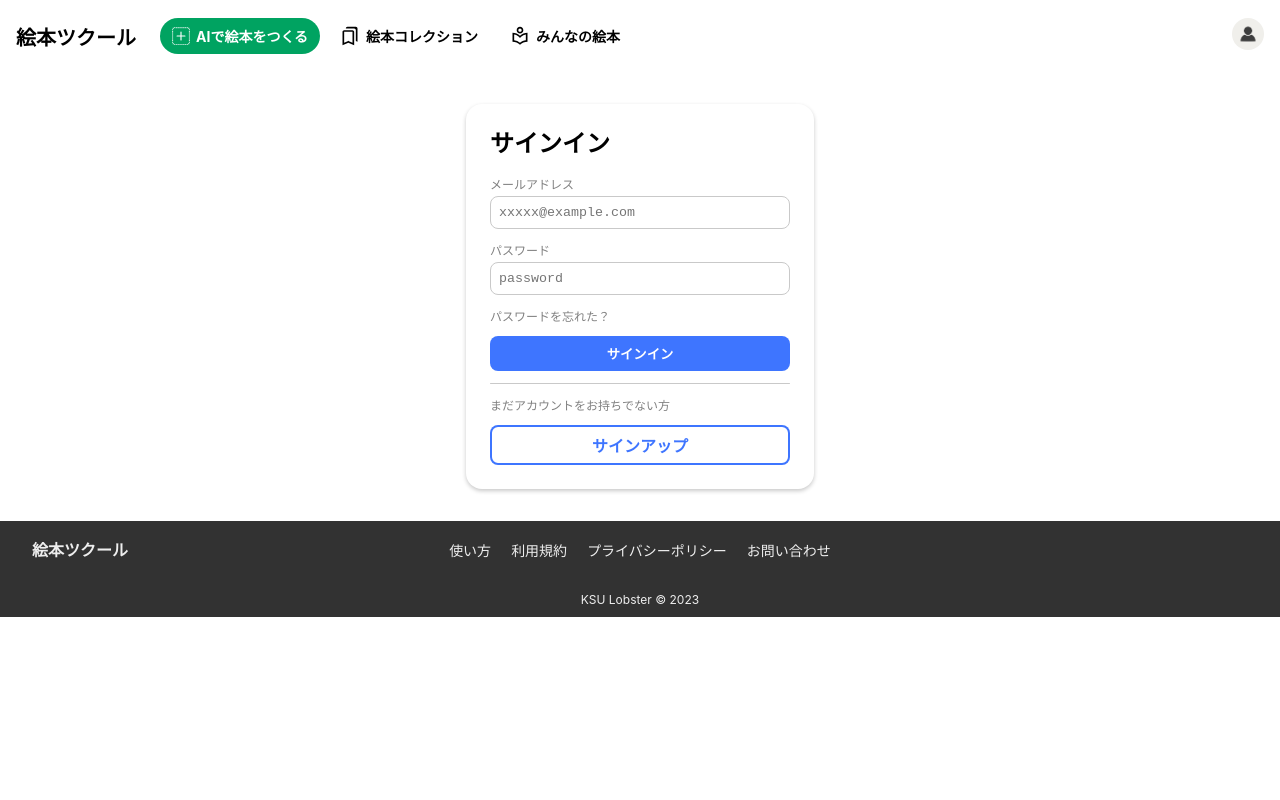
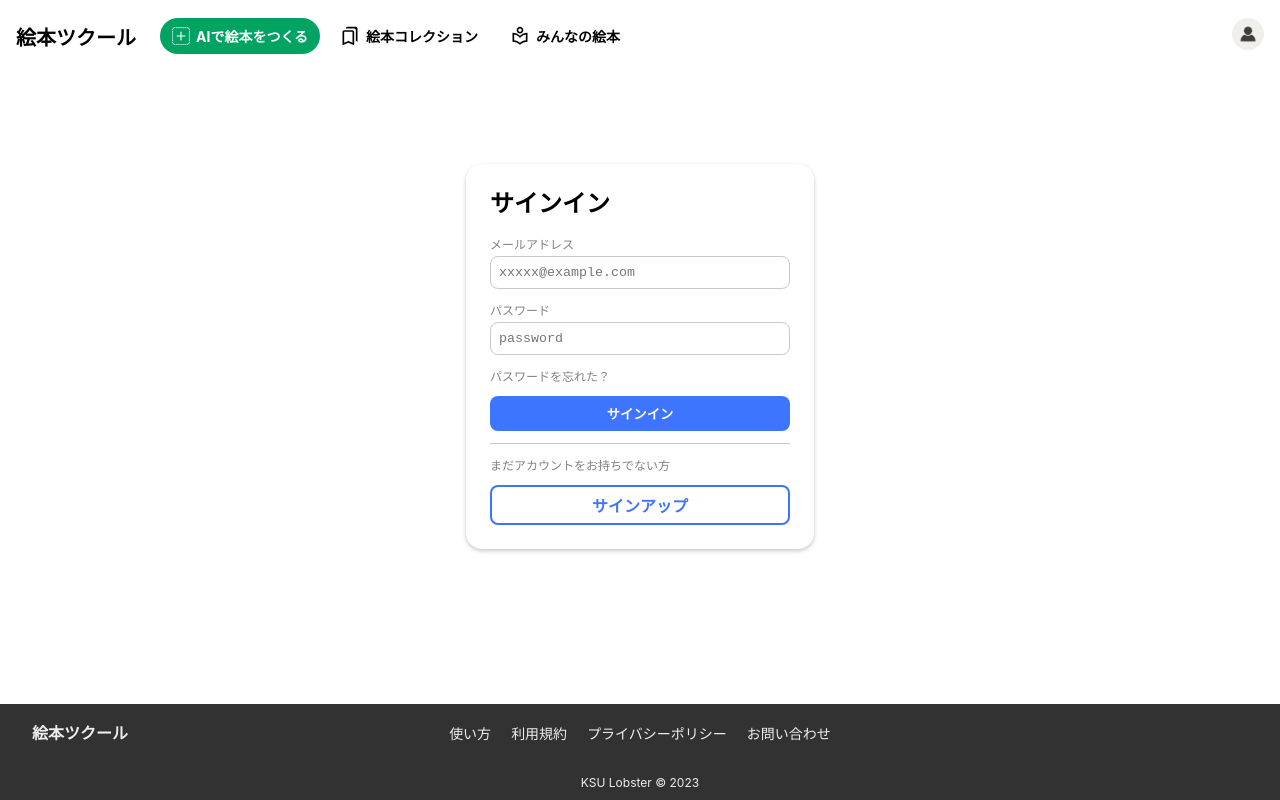
Before and after one commit to KsuLobster/hackathon_lobster, a React (Create React App) app: page / in a window 1280 px wide. Built offline with nearby package versions, Linux system fonts and the light colour scheme.

Commit message:
スタイルを更新

```diff
--- a/src/pages/Signin.module.css
+++ b/src/pages/Signin.module.css
@@ -2,13 +2,18 @@
   --blue: #3e75ff;
   --gray: rgb(201, 201, 201);
 }
+.app {
+  min-height: calc(100vh - 72px - 96px);
+  display: grid;
+  place-content: center;
+}
 .form_container {
+  margin-top: -64px;
   width: 300px;
   box-shadow: 0 2px 4px rgb(201, 201, 201);
   border-radius: 16px;
   padding: 20px 24px 24px 24px;
-  margin: 32px auto;
-  transition: box-shadow .3s;
+  transition: box-shadow 0.3s;
 }
 .form_container:hover {
   box-shadow: 0 8px 10px var(--gray);
```
